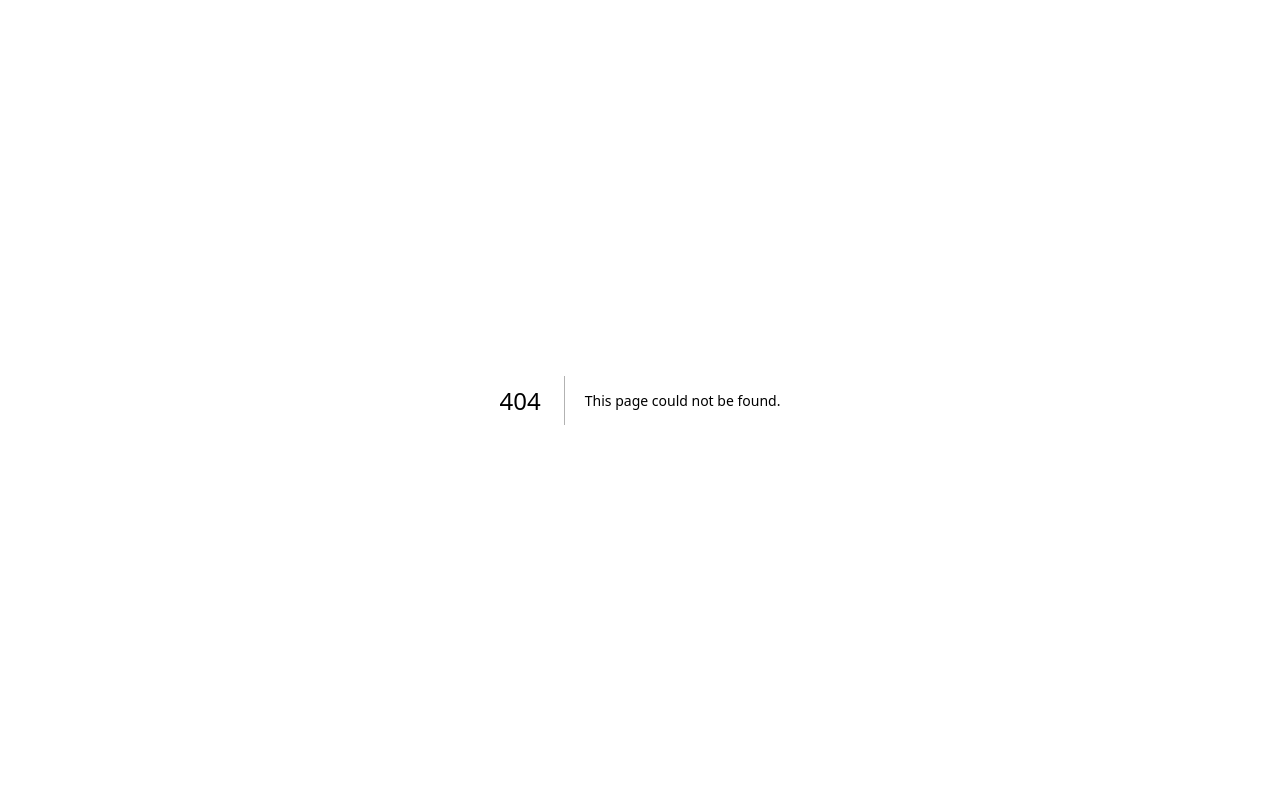
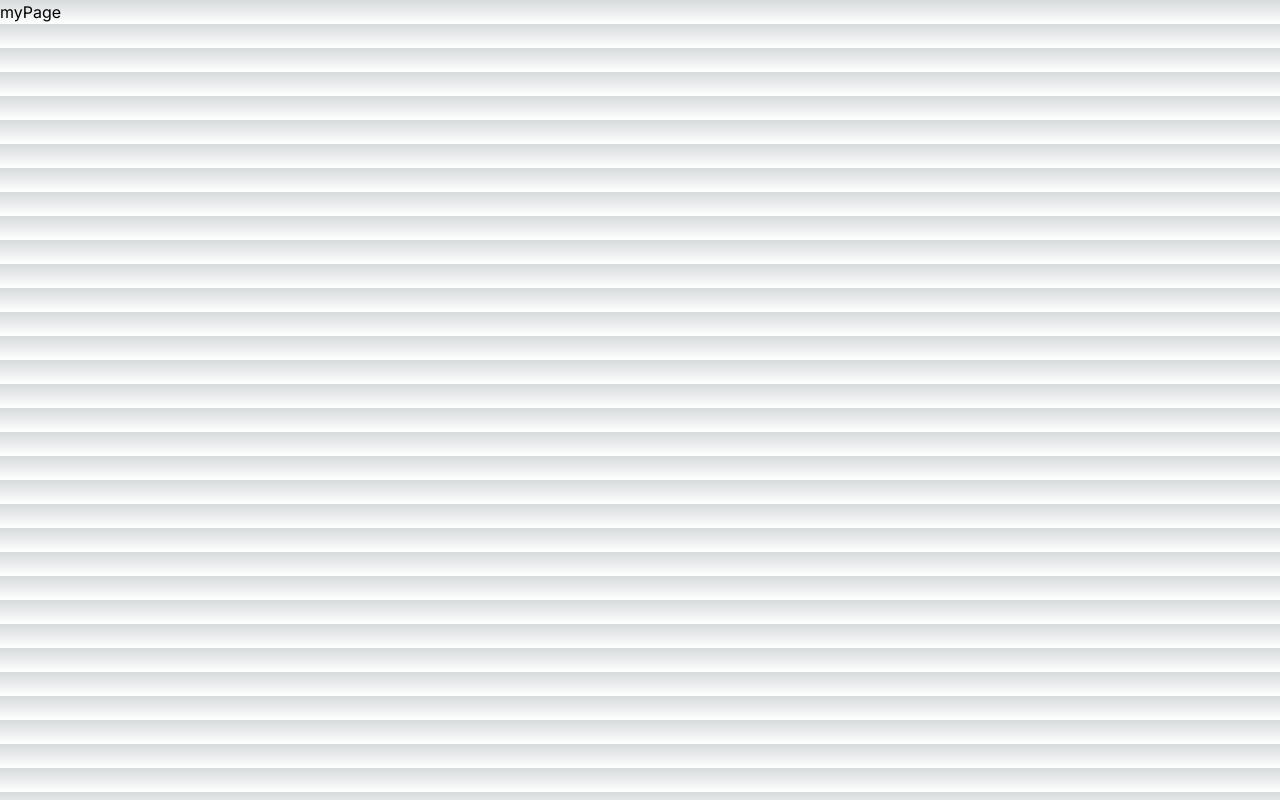
Before and after one commit to Teeeeeeeam/Recipe-FE, a Next.js app: page /my-page in a window 1280 px wide. Before the commit this address had no page. Built offline with nearby package versions, Linux system fonts and the light colour scheme.

Commit message:
🔧 Chore: mypage 라우터 생성

```diff
--- /dev/null
+++ b/src/app/my-page/page.tsx
@@ -0,0 +1,5 @@
+export default function MyPage(){
+  return(
+    <>myPage</>
+  )
+}
```
